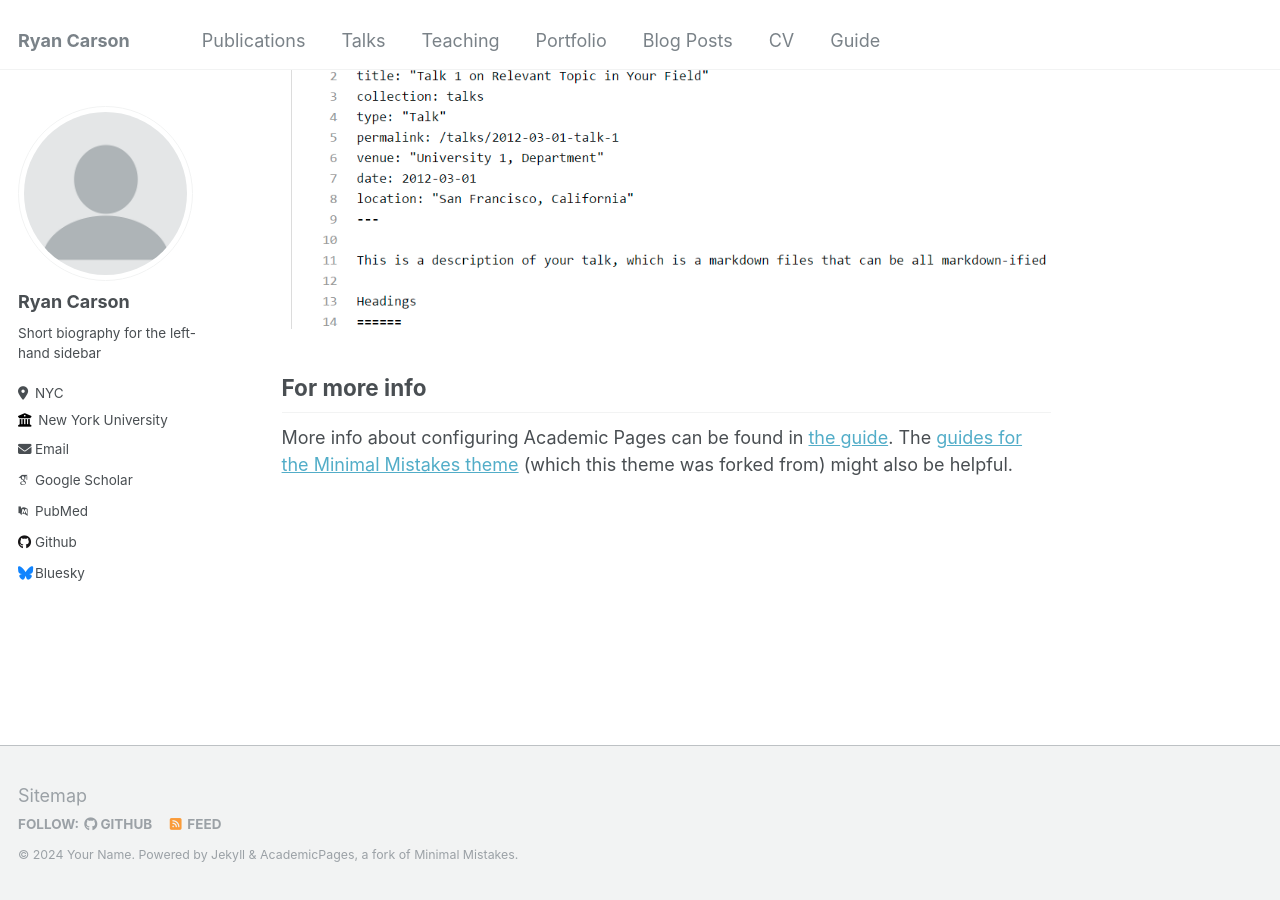
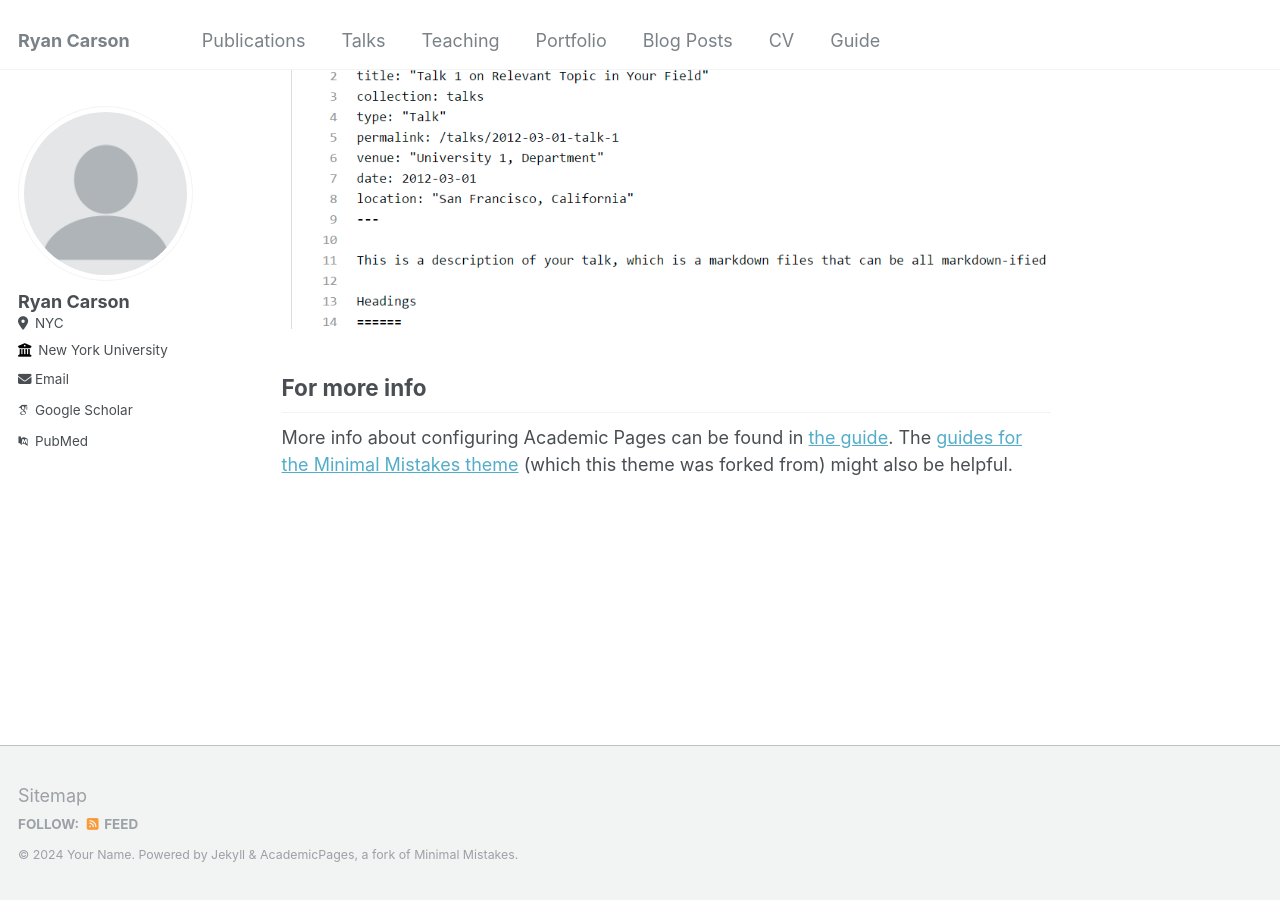
Before and after one commit to rmcarson/rmcarson.github.io, a Jekyll site: the page built from _pages/about.md, in a window 1280 px wide and 900 px high, scrolled down 2660 px. Built offline with Jekyll 4.4.1, drawn with Linux system fonts in a browser that asks for light colours; some web fonts are replaced; part of the change alters nothing that is shown.

Commit message:
Update _config.yml

```diff
--- a/_config.yml
+++ b/_config.yml
@@ -24,7 +24,7 @@ author:
   avatar           : "profile.png"
   name             : "Ryan Carson"
   pronouns         : # example: "she/her"
-  bio              : "Short biography for the left-hand sidebar"
+  bio              : # example: "Short biography for the left-hand sidebar"
   location         : "NYC"
   employer         : "New York University"
   uri              : # URL
@@ -42,12 +42,12 @@ author:
   bitbucket        : # Username - Update with your username on the site
   codepen          : # Username
   dribbble         : # Username
-  github           : "academicpages"
+  github           : # Username
   kaggle           : # Username
   stackoverflow    : # User number or user number and name (i.e., use "1" or "1/jeff-atwood")
 
   # Social media
-  bluesky          : "bsky.app" # Replace this with you Bluesky username
+  bluesky          : # Replace this with you Bluesky username
   facebook         : # Username
   flickr           : # Username
   foursquare       : # Username
```
